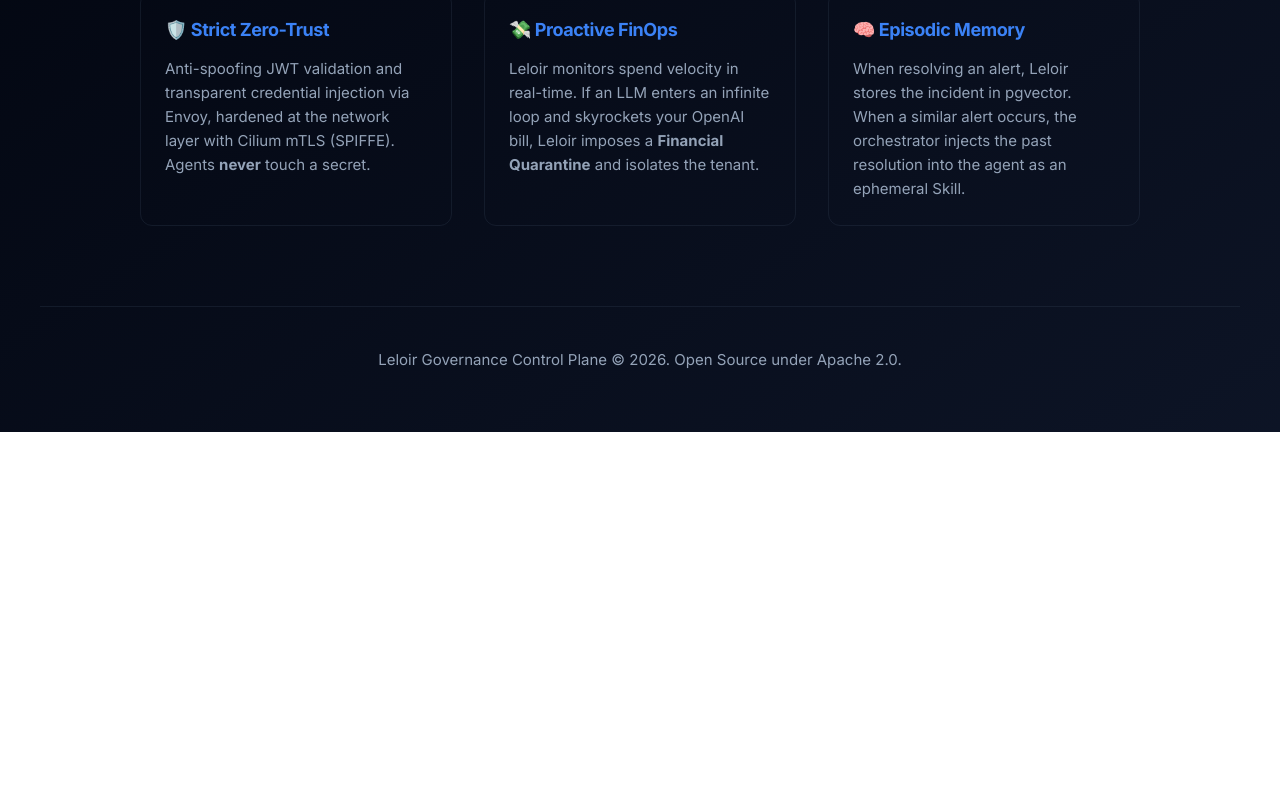
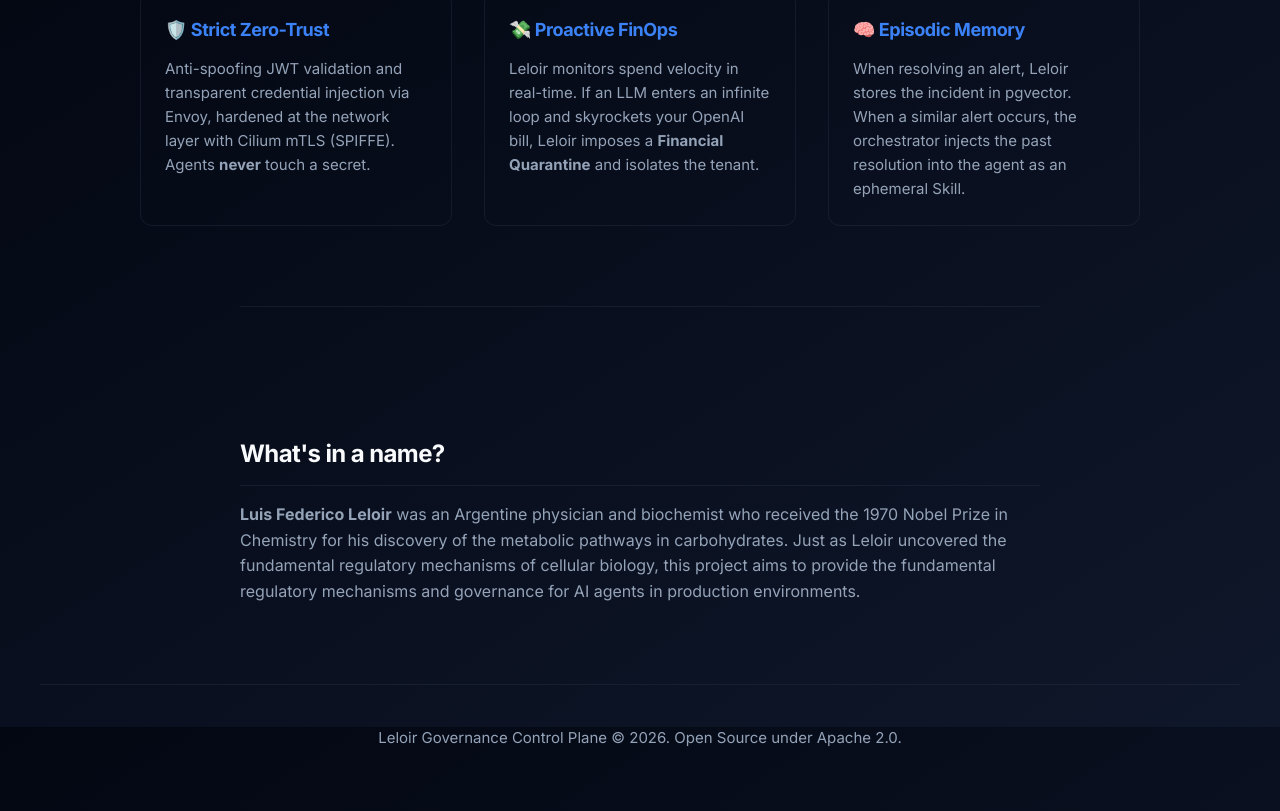
Before and after one commit to villadalmine/leloir-site, a React (Vite) app: page /#/ in a window 1280 px wide. Shown: the part 873-1684 px from the top of the page. Before the commit the page ends 1305 px from the top, so only its background shows below. Built offline with nearby package versions, Linux system fonts and the light colour scheme.

Commit message:
feat: add explanation of Leloir name origin and project analogy

```diff
--- a/src/pages/Home.tsx
+++ b/src/pages/Home.tsx
@@ -42,6 +42,13 @@
           <p style={{ color: 'var(--muted)', margin: 0, lineHeight: 1.6 }}>When resolving an alert, Leloir stores the incident in pgvector. When a similar alert occurs, the orchestrator injects the past resolution into the agent as an ephemeral Skill.</p>
         </div>
       </div>
+
+      <div style={{ marginTop: '80px', paddingTop: '64px', borderTop: '1px solid var(--line)', textAlign: 'left', maxWidth: '800px', margin: '80px auto 0' }}>
+        <h2 style={{ fontSize: '24px', color: 'var(--fg)', marginBottom: '16px' }}>What's in a name?</h2>
+        <p style={{ color: 'var(--muted)', fontSize: '16px', lineHeight: 1.6, margin: 0 }}>
+          <strong>Luis Federico Leloir</strong> was an Argentine physician and biochemist who received the 1970 Nobel Prize in Chemistry for his discovery of the metabolic pathways in carbohydrates. Just as Leloir uncovered the fundamental regulatory mechanisms of cellular biology, this project aims to provide the fundamental regulatory mechanisms and governance for AI agents in production environments.
+        </p>
+      </div>
     </div>
   );
 }
```
